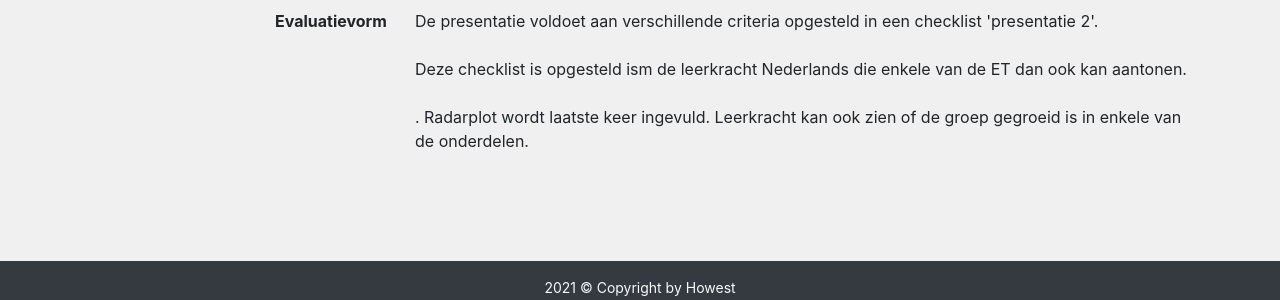
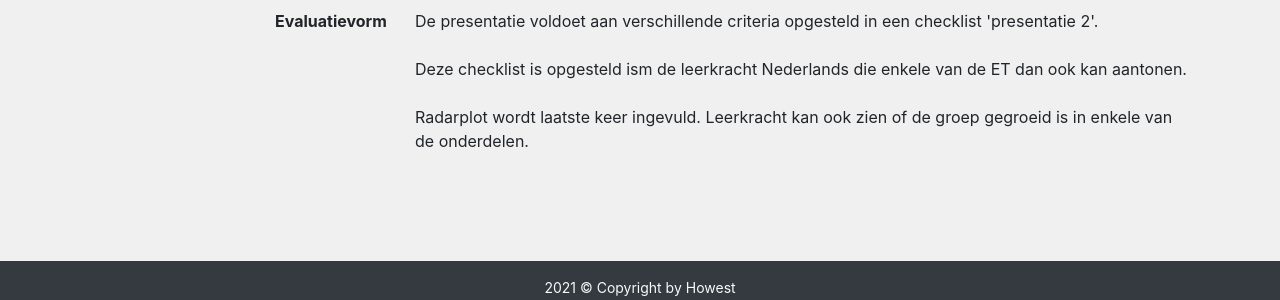
Before and after one commit to adepaepe/ono-trajecten, a Jekyll site: the page built from docs/_trajecten/Landbouw-en-natuur.html, in a window 1280 px wide and 900 px high, scrolled down 13508 px. Shown: the part 586-886 px from the top of the window. Built offline with Jekyll 4.4.1, drawn with Linux system fonts in a browser that asks for light colours.

Commit message:
leesteken aangepast

```diff
--- a/docs/_trajecten/Landbouw-en-natuur.html
+++ b/docs/_trajecten/Landbouw-en-natuur.html
@@ -347,7 +347,7 @@ ono:
       goal: "Jullie presenteren in het Standaardnederlands (ET2.10)<br><br>De presentatie en de STEM-map moet ook aantonen hoe jullie hebben samengewerkt:
       (ET 4.1 en 4.2)"
       evaluationform: "De presentatie voldoet aan verschillende criteria opgesteld in een checklist 'presentatie 2'.<br><br>
-      Deze checklist is opgesteld ism de leerkracht Nederlands die enkele van de ET dan ook kan aantonen. <br><br>.
+      Deze checklist is opgesteld ism de leerkracht Nederlands die enkele van de ET dan ook kan aantonen. <br><br>
       Radarplot wordt laatste keer ingevuld. Leerkracht kan ook zien of de groep gegroeid is in enkele van de onderdelen."
 
 
```
